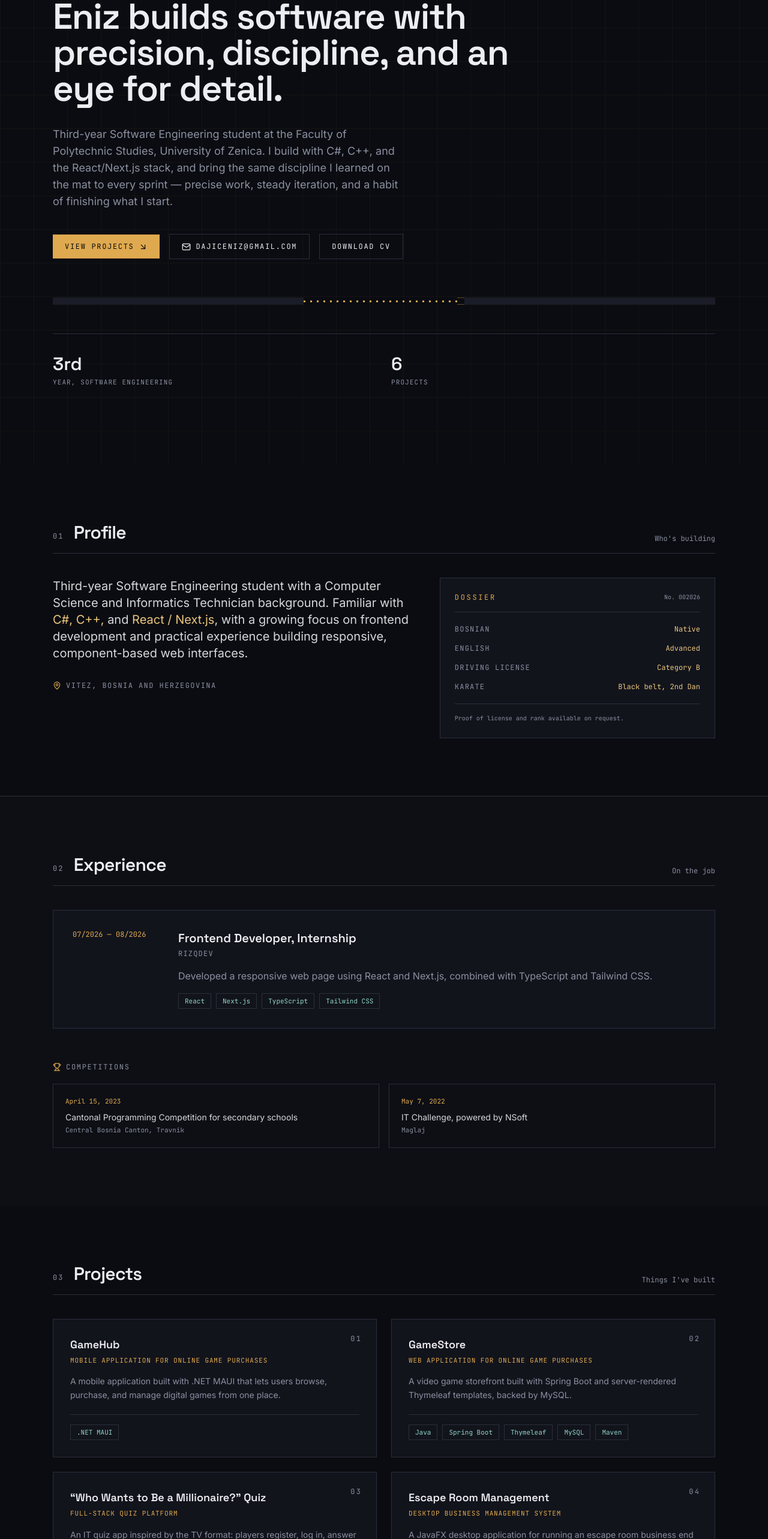
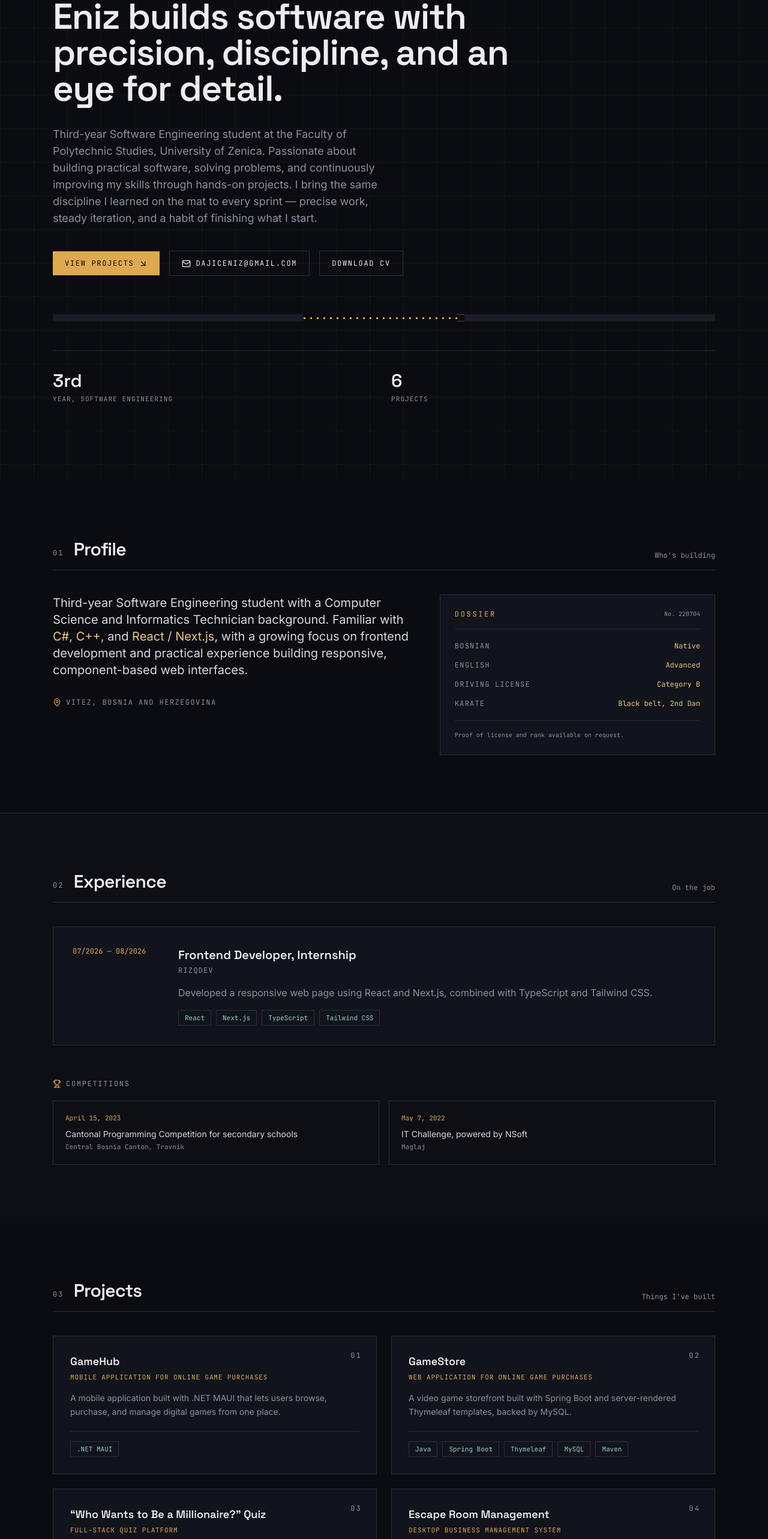
Before and after one commit to Ennyzny/portofolio, a Next.js app: page / in a window 1280 px wide. Shown: the part 234-2800 px from the top of the page at 60% size. Built offline with nearby package versions, Linux system fonts and the light colour scheme.

Commit message:
Update nav, projects, and profile content
- Smooth-scroll nav links with fixed-header offset, drop redundant Contact link
- Add "and more to come" note and live-link support to Projects
- Add Plaza project, update profile summary and metadata description

```diff
--- a/app/layout.tsx
+++ b/app/layout.tsx
@@ -26,7 +26,7 @@ const mono = JetBrains_Mono({
 export const metadata: Metadata = {
   title: "Eniz Dajić — Software Engineering Student",
   description:
-    "Portfolio Eniza Dajića — softverski inženjer u razvoju, fokus na C#, C++, React i Next.js. Drugi dan crni pojas u karateu, treća godina Politehničkih studija.",
+    "Portfolio Eniza Dajića — softverski inženjer u razvoju, drugi Dan crni pojas u karateu, treća godina Softverskog inženjeringa.",
 };
 
 export default function RootLayout({
--- a/components/About.tsx
+++ b/components/About.tsx
@@ -27,7 +27,7 @@ export default function About() {
         <div className="border border-line bg-ink-900 p-6">
           <div className="flex items-center justify-between border-b border-line pb-4">
             <span className="eyebrow">Dossier</span>
-            <span className="font-mono text-[10px] text-muted">No. 002026</span>
+            <span className="font-mono text-[10px] text-muted">No. 220704</span>
           </div>
 
           <dl className="mt-5 space-y-4">
--- a/components/Nav.tsx
+++ b/components/Nav.tsx
@@ -8,7 +8,6 @@ const links = [
   { href: "#projects", label: "Projects" },
   { href: "#skills", label: "Skills" },
   { href: "#education", label: "Education" },
-  { href: "#contact", label: "Contact" },
 ];
 
 export default function Nav() {
@@ -22,6 +21,34 @@ export default function Nav() {
     return () => window.removeEventListener("scroll", onScroll);
   }, []);
 
+  const handleAnchorClick = (e: React.MouseEvent<HTMLAnchorElement>, href: string) => {
+    if (!href.startsWith("#")) return;
+    const target = document.querySelector(href);
+    if (!target) return;
+    e.preventDefault();
+
+    const headerOffset = 80;
+    const startY = window.scrollY;
+    const targetY =
+      target.getBoundingClientRect().top + startY - headerOffset;
+    const distance = targetY - startY;
+    const duration = 600;
+    let startTime: number | null = null;
+
+    const easeInOutQuad = (t: number) =>
+      t < 0.5 ? 2 * t * t : 1 - Math.pow(-2 * t + 2, 2) / 2;
+
+    const step = (timestamp: number) => {
+      if (startTime === null) startTime = timestamp;
+      const elapsed = timestamp - startTime;
+      const progress = Math.min(elapsed / duration, 1);
+      window.scrollTo(0, startY + distance * easeInOutQuad(progress));
+      if (progress < 1) requestAnimationFrame(step);
+    };
+
+    requestAnimationFrame(step);
+  };
+
   return (
     <header
       className={`fixed inset-x-0 top-0 z-50 transition-colors duration-300 ${
@@ -29,11 +56,15 @@ export default function Nav() {
       }`}
     >
       <div className="mx-auto flex max-w-content items-center justify-between px-6 py-4">
-        <a href="#top" className="flex items-center gap-2 font-mono text-sm text-paper">
+        <a
+          href="#top"
+          onClick={(e) => handleAnchorClick(e, "#top")}
+          className="flex items-center gap-2 font-mono text-sm text-paper"
+        >
           <span className="flex h-8 w-8 items-center justify-center border border-gold-400/60 text-gold-400">
             ED
           </span>
-          <span className="hidden text-muted sm:inline">Ennyzny</span>
+          <span className="hidden text-muted sm:inline">Ennyz</span>
         </a>
 
         <nav className="hidden items-center gap-8 md:flex">
@@ -41,6 +72,7 @@ export default function Nav() {
             <a
               key={link.href}
               href={link.href}
+              onClick={(e) => handleAnchorClick(e, link.href)}
               className="group relative font-mono text-xs uppercase tracking-[0.14em] text-muted transition-colors hover:text-paper"
             >
               {link.label}
@@ -51,6 +83,7 @@ export default function Nav() {
 
         <a
           href="#contact"
+          onClick={(e) => handleAnchorClick(e, "#contact")}
           className="hidden border border-gold-400/70 px-4 py-2 font-mono text-xs uppercase tracking-[0.14em] text-gold-300 transition-colors hover:bg-gold-400 hover:text-ink-950 md:inline-block"
         >
           Get in touch
@@ -78,12 +111,25 @@ export default function Nav() {
             <a
               key={link.href}
               href={link.href}
-              onClick={() => setOpen(false)}
+              onClick={(e) => {
+                setOpen(false);
+                handleAnchorClick(e, link.href);
+              }}
               className="py-2 font-mono text-sm uppercase tracking-[0.14em] text-muted hover:text-paper"
             >
               {link.label}
             </a>
           ))}
+          <a
+            href="#contact"
+            onClick={(e) => {
+              setOpen(false);
+              handleAnchorClick(e, "#contact");
+            }}
+            className="mt-2 border border-gold-400/70 px-4 py-2 text-center font-mono text-sm uppercase tracking-[0.14em] text-gold-300 hover:bg-gold-400 hover:text-ink-950"
+          >
+            Get in touch
+          </a>
         </nav>
       )}
     </header>
--- a/components/Projects.tsx
+++ b/components/Projects.tsx
@@ -7,16 +7,29 @@ export default function Projects() {
       <SectionHeading index="03" title="Projects" note="Things I've built" />
 
       <div className="grid gap-6 sm:grid-cols-2">
-        {projects.map((project, i) => (
-          <article
+        {projects.map((project, i) => {
+          const Wrapper = project.link ? "a" : "article";
+          return (
+            <Wrapper
               key={project.title}
+              {...(project.link
+                ? { href: project.link, target: "_blank", rel: "noopener noreferrer" }
+                : {})}
               className="group relative flex flex-col border border-line bg-ink-900 p-6 transition-colors hover:border-gold-400/50 sm:p-7"
             >
-            <span className="section-num absolute right-6 top-6">
+              <div className="absolute right-6 top-6 flex items-center gap-3">
+                {project.link && (
+                  <span className="flex items-center gap-1.5 font-mono text-[11px] uppercase tracking-[0.08em] text-teal-300">
+                    <span className="h-1.5 w-1.5 rounded-full bg-teal-300" />
+                    Live
+                  </span>
+                )}
+                <span className="section-num">
                   {String(i + 1).padStart(2, "0")}
                 </span>
+              </div>
 
-            <h3 className="max-w-[85%] font-display text-lg font-semibold text-paper">
+              <h3 className="max-w-[85%] font-display text-lg font-semibold text-paper transition-colors group-hover:text-gold-400">
                 {project.title}
               </h3>
               <p className="mt-1 font-mono text-[11px] uppercase tracking-[0.08em] text-gold-400">
@@ -36,9 +49,14 @@ export default function Projects() {
                   </span>
                 ))}
               </div>
-          </article>
-        ))}
+            </Wrapper>
+          );
+        })}
       </div>
+
+      <p className="mt-8 text-center font-mono text-[11px] uppercase tracking-[0.08em] text-muted">
+        ...and more to come
+      </p>
     </section>
   );
 }
--- a/lib/data.ts
+++ b/lib/data.ts
@@ -7,7 +7,7 @@ export const profile = {
   github: "https://github.com/Ennyzny",
   tagline: "Software Engineering Student",
   summary:
-    "Third-year Software Engineering student at the Faculty of Polytechnic Studies, University of Zenica. I build with C#, C++, and the React/Next.js stack, and bring the same discipline I learned on the mat to every sprint — precise work, steady iteration, and a habit of finishing what I start.",
+    "Third-year Software Engineering student at the Faculty of Polytechnic Studies, University of Zenica. Passionate about building practical software, solving problems, and continuously improving my skills through hands-on projects. I bring the same discipline I learned on the mat to every sprint — precise work, steady iteration, and a habit of finishing what I start.",
 };
 
 export const stats = [
@@ -59,6 +59,7 @@ export type Project = {
   subtitle: string;
   description: string;
   tags: string[];
+  link?: string;
 };
 
 export const projects: Project[] = [
@@ -82,7 +83,7 @@ export const projects: Project[] = [
     description:
       "An IT quiz app inspired by the TV format: players register, log in, answer rounds, and climb a leaderboard, with a separate admin panel to manage content.",
     tags: [
-      "React 19",
+      "React",
       "TypeScript",
       "Vite",
       "Tailwind CSS",
@@ -107,6 +108,13 @@ export const projects: Project[] = [
       "A modern, responsive demo site built for a German company — page structure, reusable components, and cross-device layout, from scratch.",
     tags: ["React", "Next.js", "TypeScript", "Tailwind CSS"],
   },
+  {
+    title: "Plaza",
+    subtitle: "Board game platform for local gaming communities",
+    description:"Party-games launchpad for the crew. Mobile-first hub + isolated game modules.",
+    tags:["Next.js", "TypeScript", "Supabase", "Drizzle", "Tailwind CSS"],
+    link: "https://plaza-games.vercel.app/",
+  },
 ];
 
 export const skills = {
```
Lines whose indentation alone changed are shown as unchanged.
